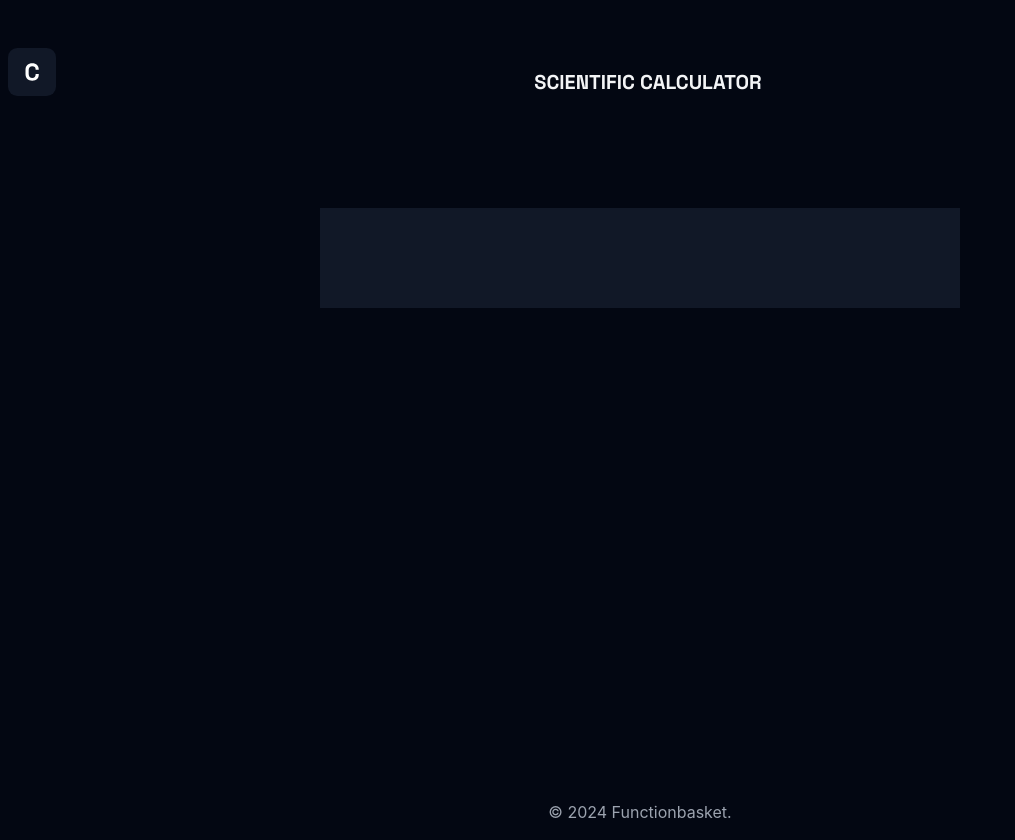
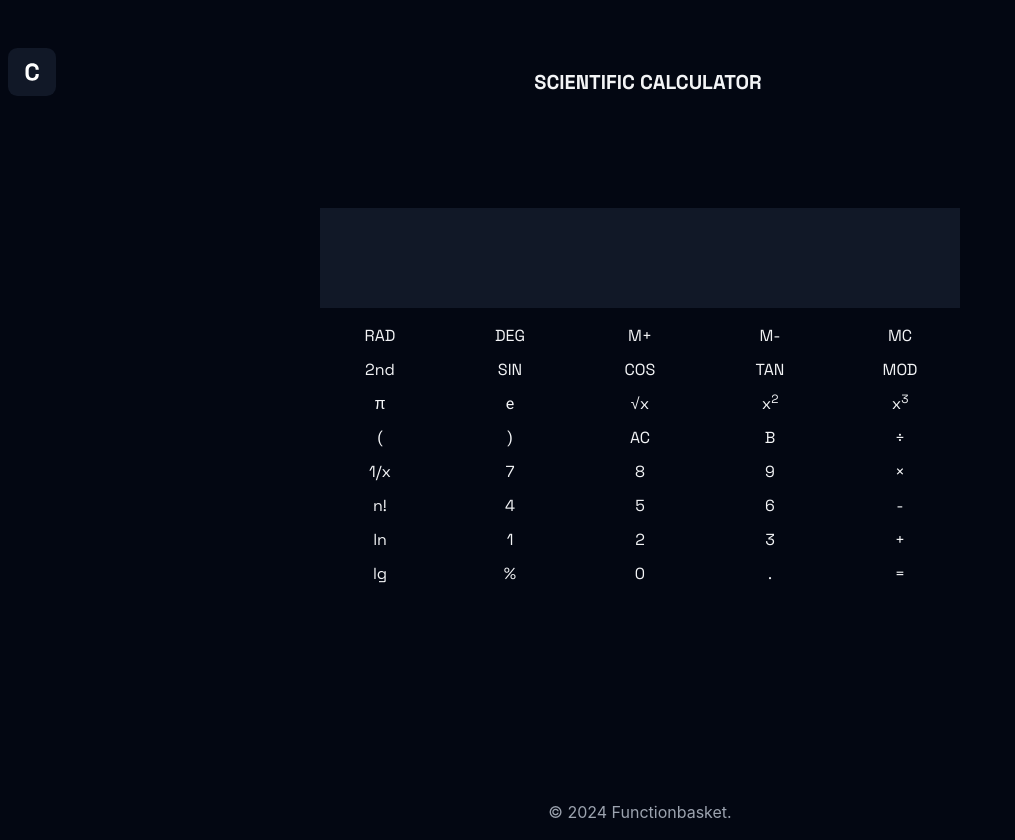
Before and after one commit to blueorionn/calculator, a Next.js app: page /scientific in a window 1280 px wide. Shown: the whole page, without its empty margins (0-1015 px from the left). Built offline with nearby package versions, Linux system fonts and the light colour scheme.

Commit message:
add scientific calculator shell ui

```diff
--- a/src/calculators/scientific/ScientificCalculator.tsx
+++ b/src/calculators/scientific/ScientificCalculator.tsx
@@ -1,6 +1,7 @@
-import { Space_Grotesk } from "next/font/google";
+import { Space_Grotesk, Roboto } from "next/font/google";
 
 const spaceGrotesk = Space_Grotesk({ subsets: ["latin"] });
+const lato = Roboto({ subsets: ["latin"], weight: "400" });
 
 export default function ScientificCalculator() {
   return (
@@ -23,7 +24,76 @@ export default function ScientificCalculator() {
             </div>
             <div
               className={`${spaceGrotesk.className} grid grid-rows-5 gap-2.5 mt-4`}
-            ></div>
+            >
+              <div aria-label="row_one" className="grid grid-cols-5 gap-2.5">
+                <button type="button">RAD</button>
+                <button type="button">DEG</button>
+                <button type="button">M+</button>
+                <button type="button">M-</button>
+                <button type="button">MC</button>
+              </div>
+              <div aria-label="row_one" className="grid grid-cols-5 gap-2.5">
+                <button type="button">2nd</button>
+                <button type="button">SIN</button>
+                <button type="button">COS</button>
+                <button type="button">TAN</button>
+                <button type="button">MOD</button>
+              </div>
+              <div aria-label="row_one" className="grid grid-cols-5 gap-2.5">
+                <button type="button" className={`${lato.className}`}>
+                  &pi;
+                </button>
+                <button type="button" className={`${lato.className}`}>
+                  e
+                </button>
+                <button type="button">&radic;x</button>
+                <button type="button">
+                  x<sup>2</sup>
+                </button>
+                <button type="button">
+                  x<sup>3</sup>
+                </button>
+              </div>
+              <div aria-label="row_one" className="grid grid-cols-5 gap-2.5">
+                <button type="button" className={`${lato.className}`}>
+                  {"("}
+                </button>
+                <button type="button" className={`${lato.className}`}>
+                  {")"}
+                </button>
+                <button type="button">AC</button>
+                <button type="button">B</button>
+                <button type="button">&divide;</button>
+              </div>
+              <div aria-label="row_one" className="grid grid-cols-5 gap-2.5">
+                <button type="button">1/x</button>
+                <button type="button">7</button>
+                <button type="button">8</button>
+                <button type="button">9</button>
+                <button type="button">&times;</button>
+              </div>
+              <div aria-label="row_one" className="grid grid-cols-5 gap-2.5">
+                <button type="button">n!</button>
+                <button type="button">4</button>
+                <button type="button">5</button>
+                <button type="button">6</button>
+                <button type="button">-</button>
+              </div>
+              <div aria-label="row_one" className="grid grid-cols-5 gap-2.5">
+                <button type="button">ln</button>
+                <button type="button">1</button>
+                <button type="button">2</button>
+                <button type="button">3</button>
+                <button type="button">+</button>
+              </div>
+              <div aria-label="row_one" className="grid grid-cols-5 gap-2.5">
+                <button type="button">lg</button>
+                <button type="button">%</button>
+                <button type="button">0</button>
+                <button type="button">.</button>
+                <button type="button">=</button>
+              </div>
+            </div>
           </section>
         </section>
       </main>
```
